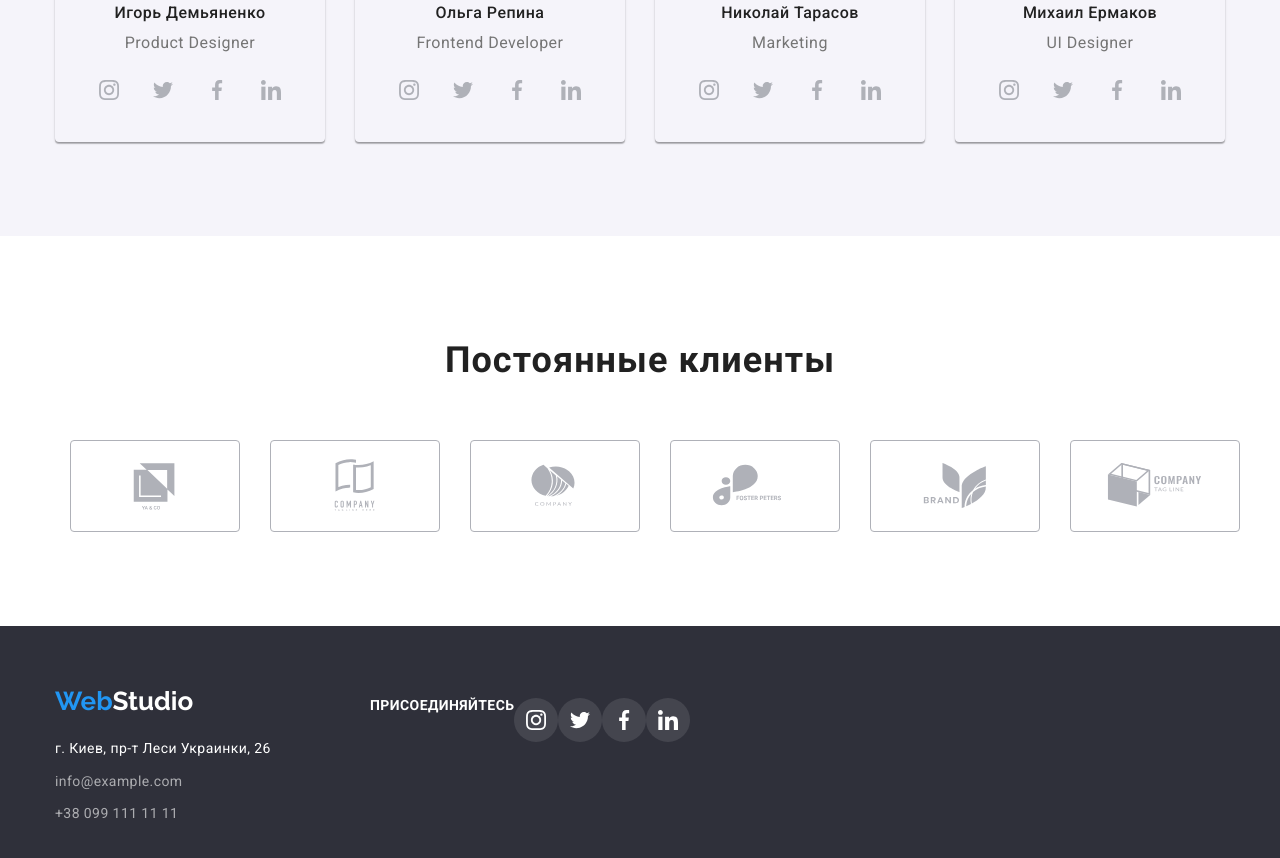
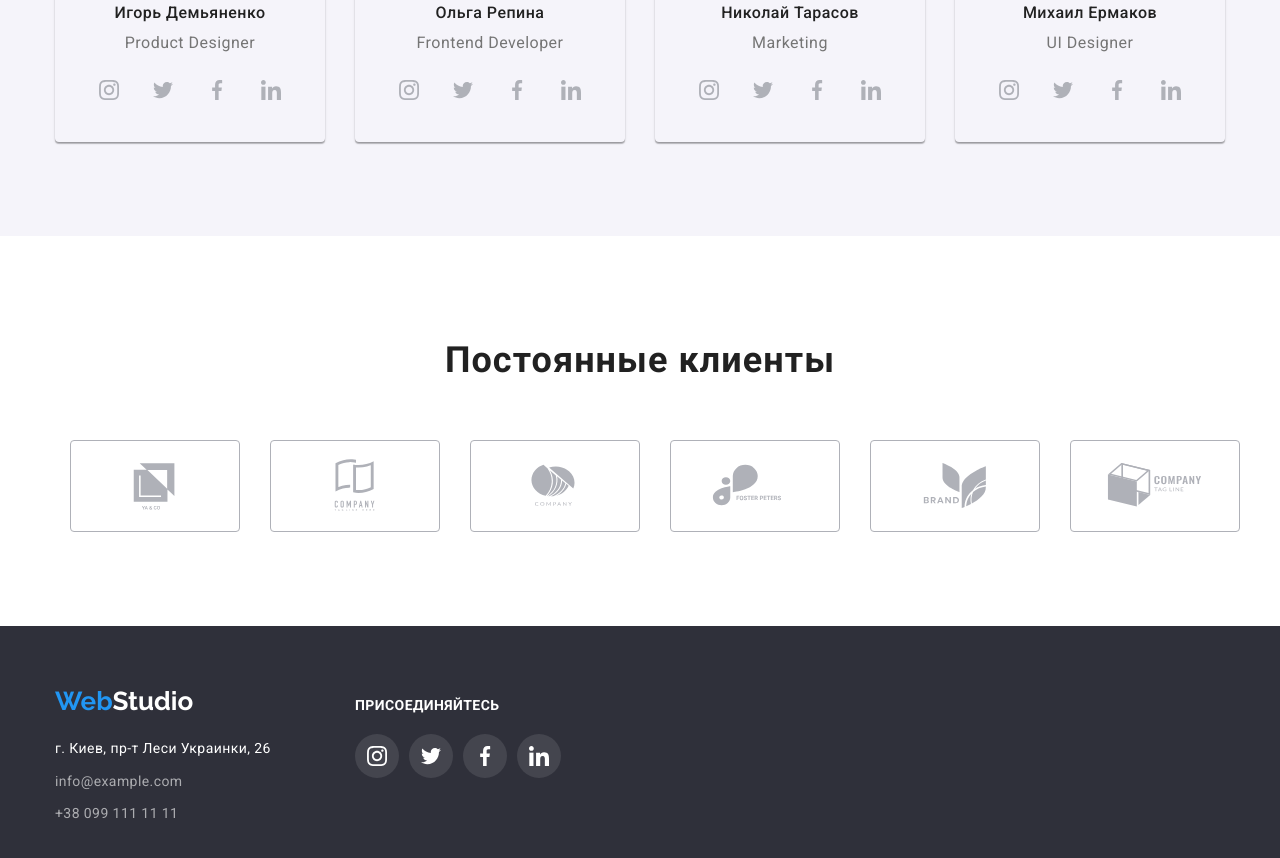
Before and after one commit to TatyanaChi/goit-markup-hw-04, a plain HTML site: page index.html in a window 1280 px wide. Shown: the part 2072-2930 px from the top of the page. Drawn offline with nearby package versions, Linux system fonts and the light colour scheme.

```diff
--- a/css/styles.css
+++ b/css/styles.css
@@ -646,6 +646,7 @@ img {
   margin-right: 70px;
 }
 .join-container {
+  display: block;
   min-width: 206px;
 }
 
--- a/index.html
+++ b/index.html
@@ -320,7 +320,7 @@
                 </ul>
             </address>
         </div>
-        <div class="container join-container">
+        <div class="join-container">
             <h3 class="subtitle-join">присоединяйтесь</h3>
             <ul class="join-list list">
                 <li class="join-list-item">
```
